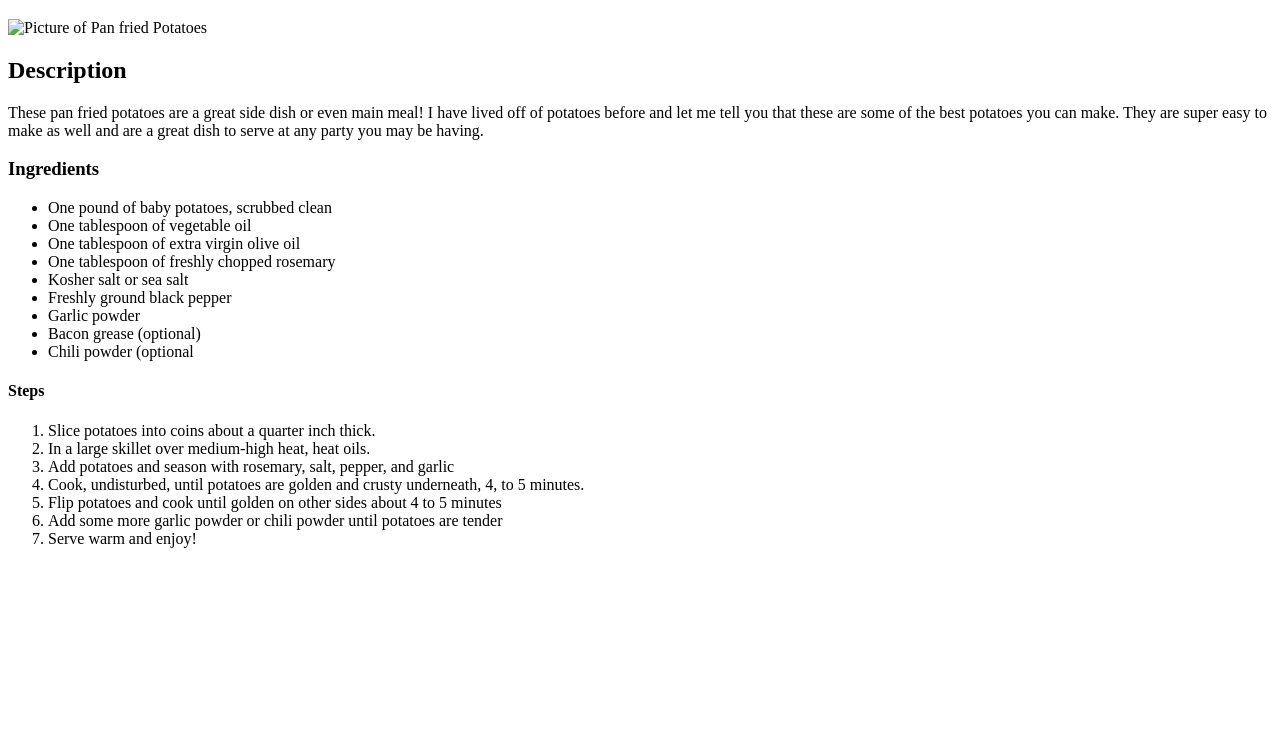
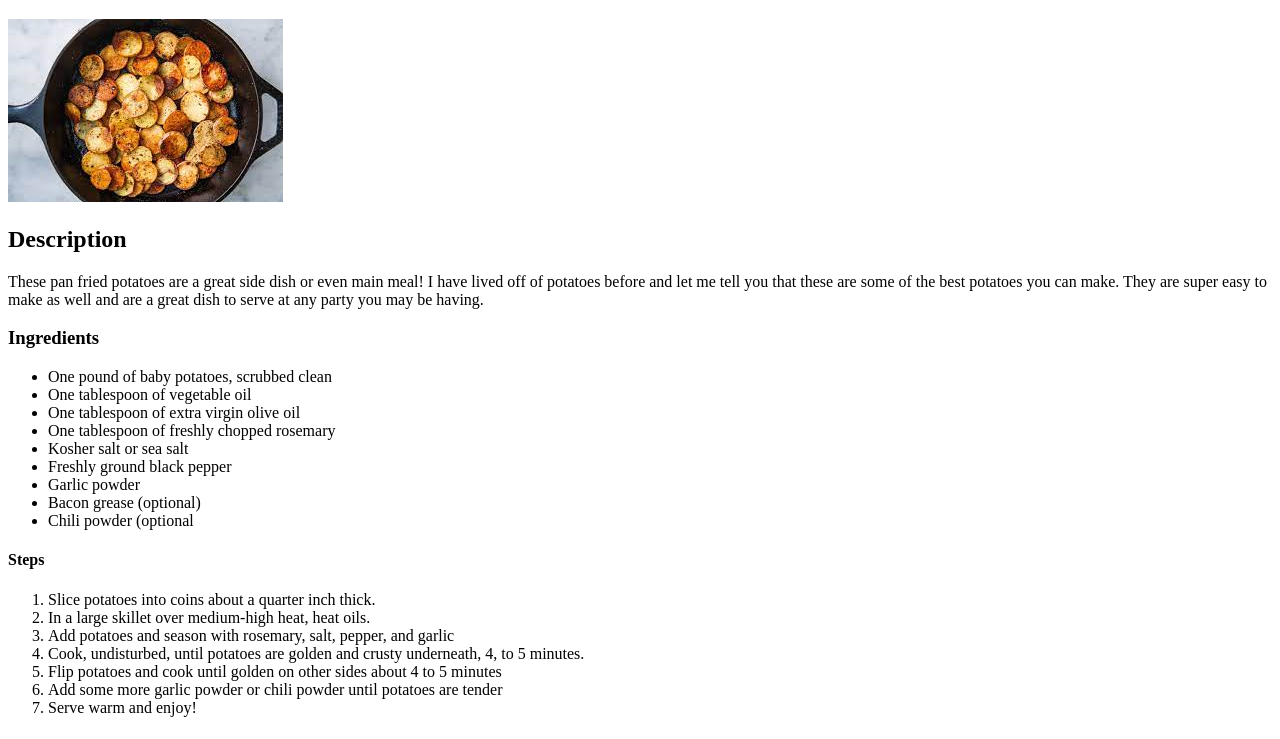
Before and after one commit to wander-away/Project-Recipes, a plain HTML site: page recipes/potatoes.html in a window 1280 px wide. Shown: the part 61-800 px from the top of the page. Drawn offline with Linux system fonts and the light colour scheme.

Commit message:
Changed the image src file directory. I had put potato.jpg instead of potato.jpeg. I am still learning how to write commit messages! This is pretty cool I think I understand how it works now You leave the quotation open to start the message then you press enter to go to next line and then to close it you put the quotation like this

```diff
--- a/recipes/potatoes.html
+++ b/recipes/potatoes.html
@@ -7,7 +7,7 @@
 	<body>
 		<h1>Pan Fried Potatoes</h1>
 
-		<img src="../images/potato.jpg" alt="Picture of Pan fried Potatoes">
+		<img src="../images/potato.jpeg" alt="Picture of Pan fried Potatoes">
 
 		<h2>Description</h2>
 
```
